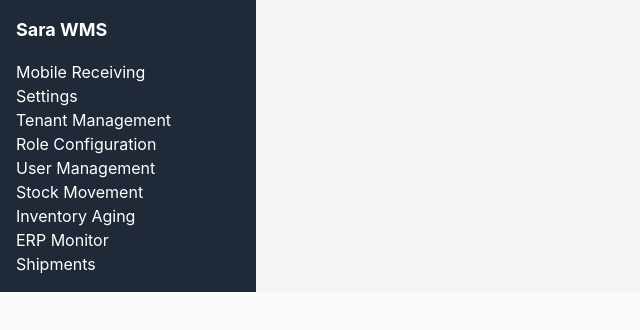
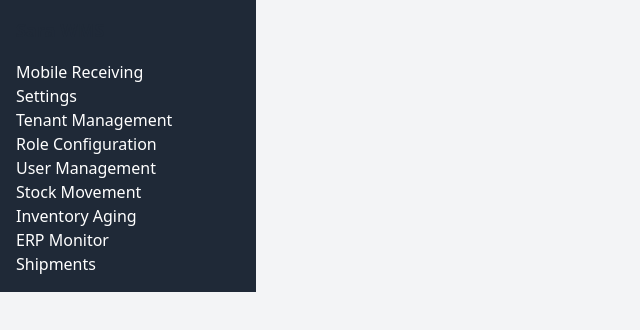
Before and after one commit to TharinduPasanMeewala/sara-wms, a React (Vite) app: page / in a window 1280 px wide. Shown: the top 330 px of the page, without its empty margins (0-640 px from the left). Built offline with nearby package versions, Linux system fonts and the light colour scheme; the HTML template or start-up script is replaced by a standard one.

Commit message:
Add src/index.css

```diff
--- a/src/index.css
+++ b/src/index.css
@@ -3,13 +3,17 @@
 @tailwind utilities;
 
 :root {
-    --primary-color: #3B82F6;
-    --secondary-color: #FBBF24;
-    --text-color: #1F2937;
+  --primary-color: #1D4ED8;
+  --secondary-color: #9333EA;
+  --success-color: #22C55E;
+  --warning-color: #FBBF24;
+  --danger-color: #EF4444;
 }
 
 body {
-    font-family: 'Inter', sans-serif;
-    background-color: #F9FAFB;
-    color: var(--text-color);
+  @apply bg-gray-100 font-sans;
 }
+
+h1, h2, h3, h4, h5, h6 {
+  @apply text-gray-800;
+}
```
